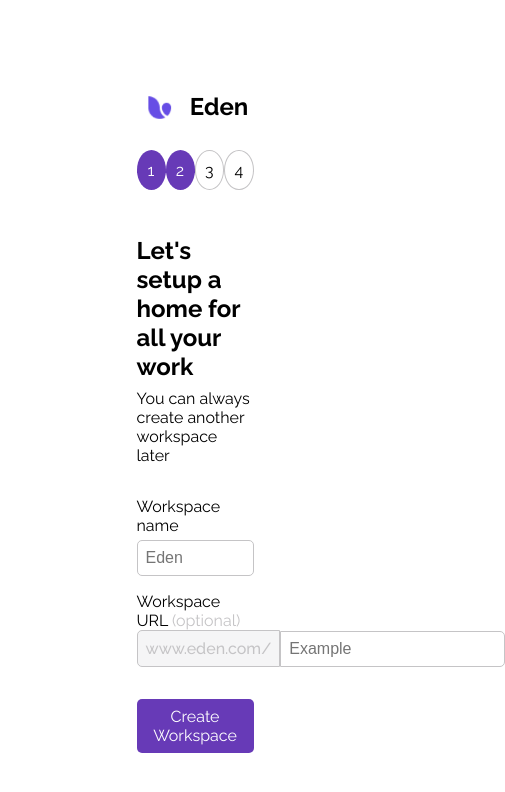
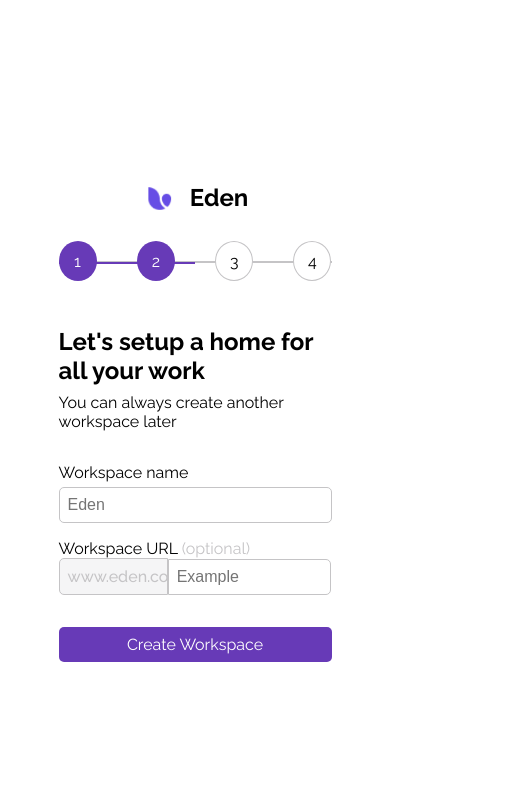
Before and after one commit to foolhardy21/onboarding, a React (Create React App) app: page / in a window 390 px wide. Both pictures are taken after typing "Sample", "Sample" into the empty fields and a click on the button "Create Workspace". Shown: the top 792 px of the page, 505 px wide, since content can reach past the window. Built offline with nearby package versions, Linux system fonts and the light colour scheme.

Commit message:
feat - responsiveness added

```diff
--- a/src/app.module.css
+++ b/src/app.module.css
@@ -70,3 +70,9 @@
   justify-content: center;
   align-items: center;
 }
+
+@media only screen and (max-width: 650px) {
+  .main > section {
+    width: 70vw;
+  }
+}
--- a/src/components/stagetwo.module.css
+++ b/src/components/stagetwo.module.css
@@ -18,7 +18,7 @@ label > span {
 }
 
 .inputUrl > input {
-  flex-grow: 2;
+  flex-grow: 1;
   padding: 0.5rem;
   font-size: 1rem;
   border-top-right-radius: 5px;
@@ -26,3 +26,12 @@ label > span {
   border: solid thin #c5c4c6;
   outline: none;
 }
+
+@media only screen and (max-width: 650px) {
+  .inputUrl > span {
+    max-width: 40%;
+  }
+  .inputUrl > input {
+    max-width: 60%;
+  }
+}
```
